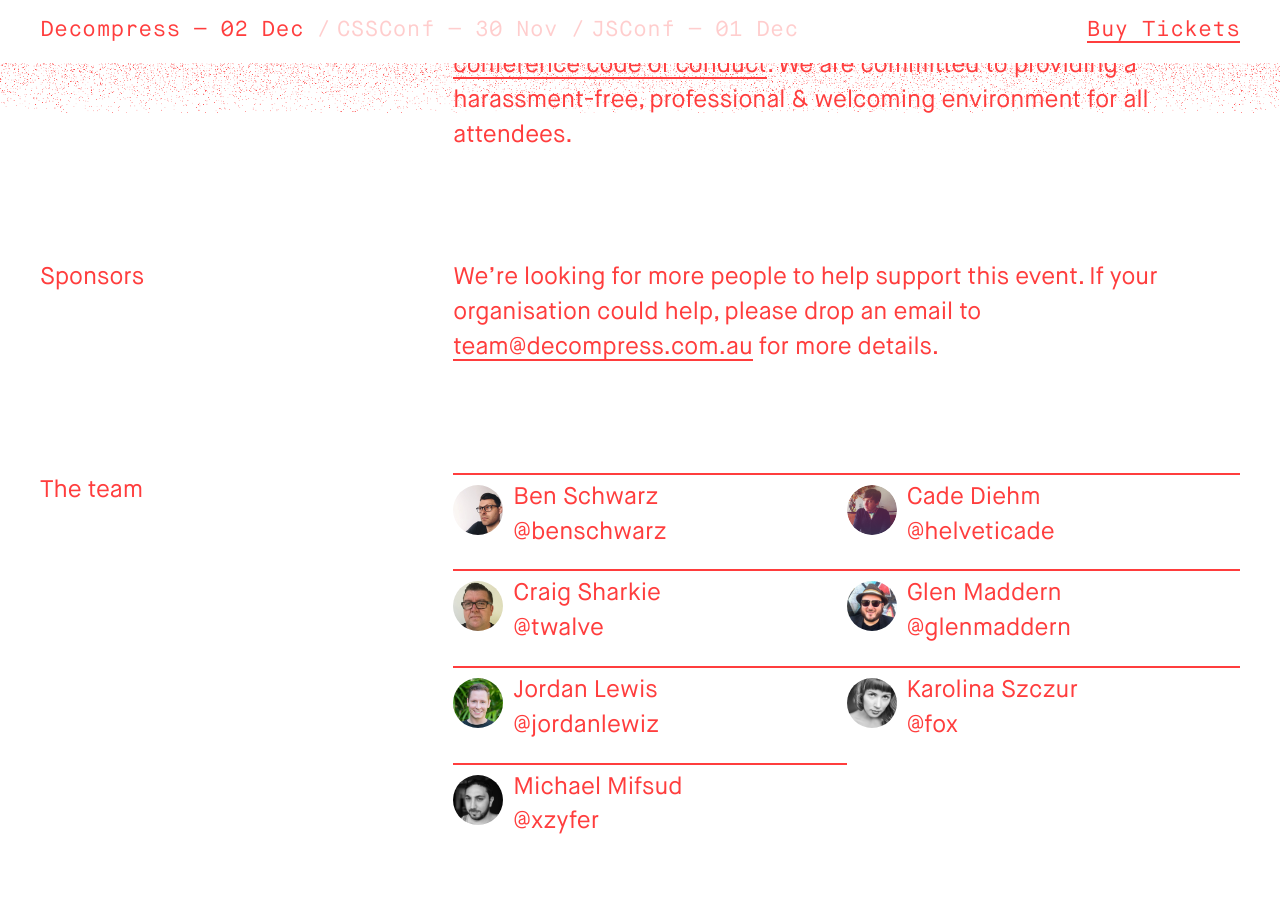
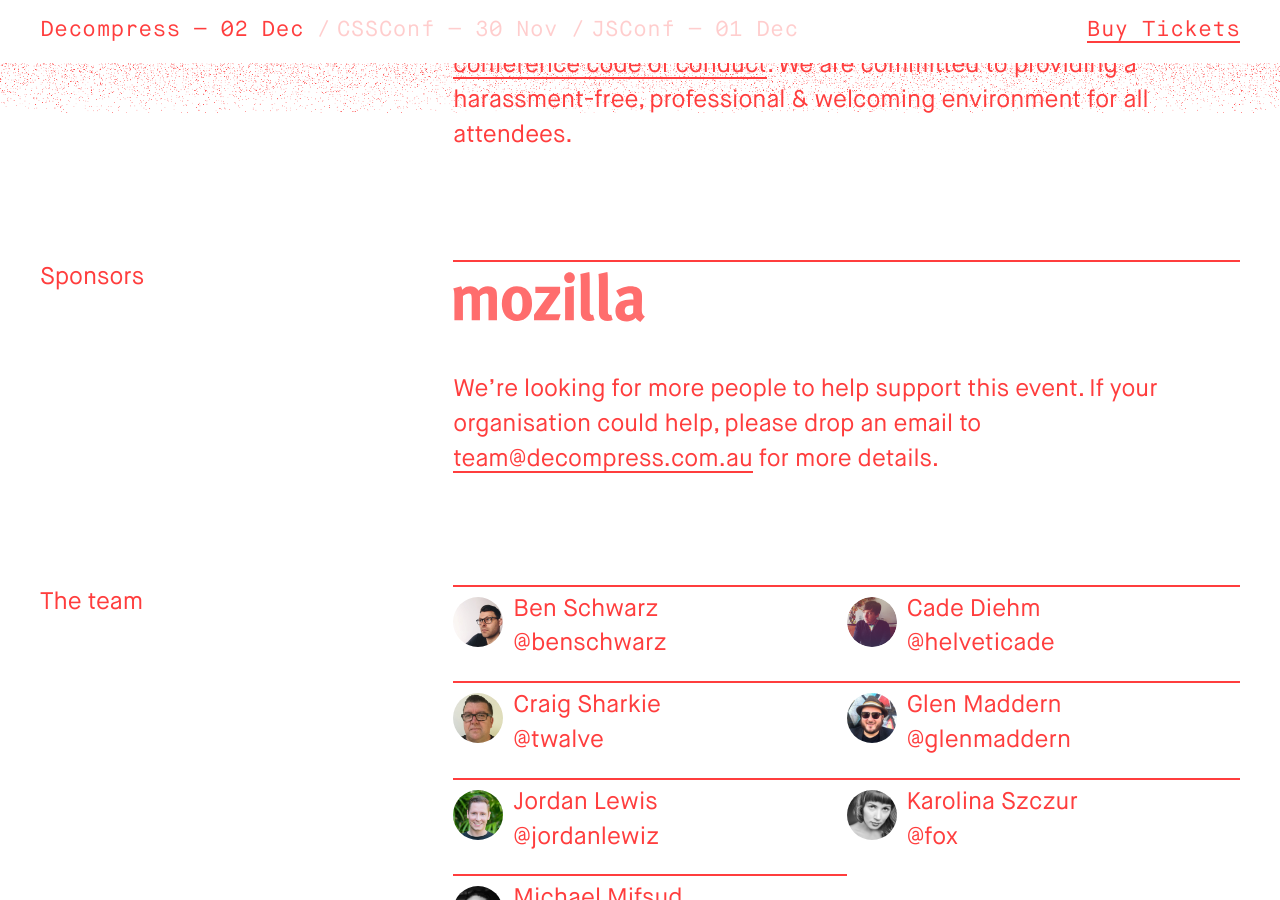
Before and after one commit to vsconf/decompress, a Jekyll site: the page built from index.html, in a window 1280 px wide and 900 px high, scrolled down 1525 px. Built offline with Jekyll 4.4.1, drawn with Linux system fonts in a browser that asks for light colours.

Commit message:
Adding Mozilla as a Sponsor
Adding Mozilla as a Sponsor, using the CSSConfAU site as the source for
the code structure choices.

Also added in an Alt value and a `target=“external”` attribute.

```diff
--- a/index.html
+++ b/index.html
@@ -64,6 +64,11 @@
     Sponsors
   </p>
   <div class="title-content">
+      <p>
+        <a href="https://www.mozilla.org/" class="sponsor">
+          <img src="./assets/images/sponsor-mozilla.svg" alt="Event Sponsor: Mozilla" />
+        </a>
+      </p>
     <p>
       We’re looking for more people to help support this event.
       If your organisation could help, please drop an email to <a href="{{ site.sponsors_email }}">{{ site.sponsors_email }}</a> for more details.
```
Also changed, not shown: assets/images/sponsor-mozilla.svg (added).
